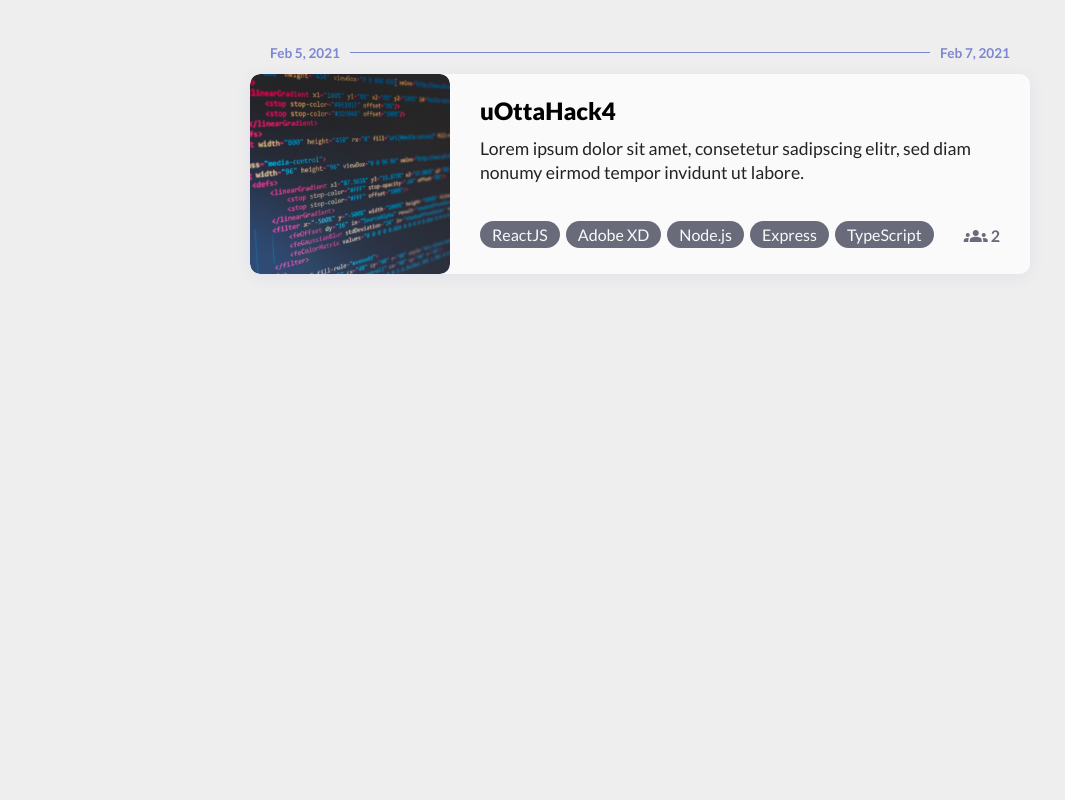
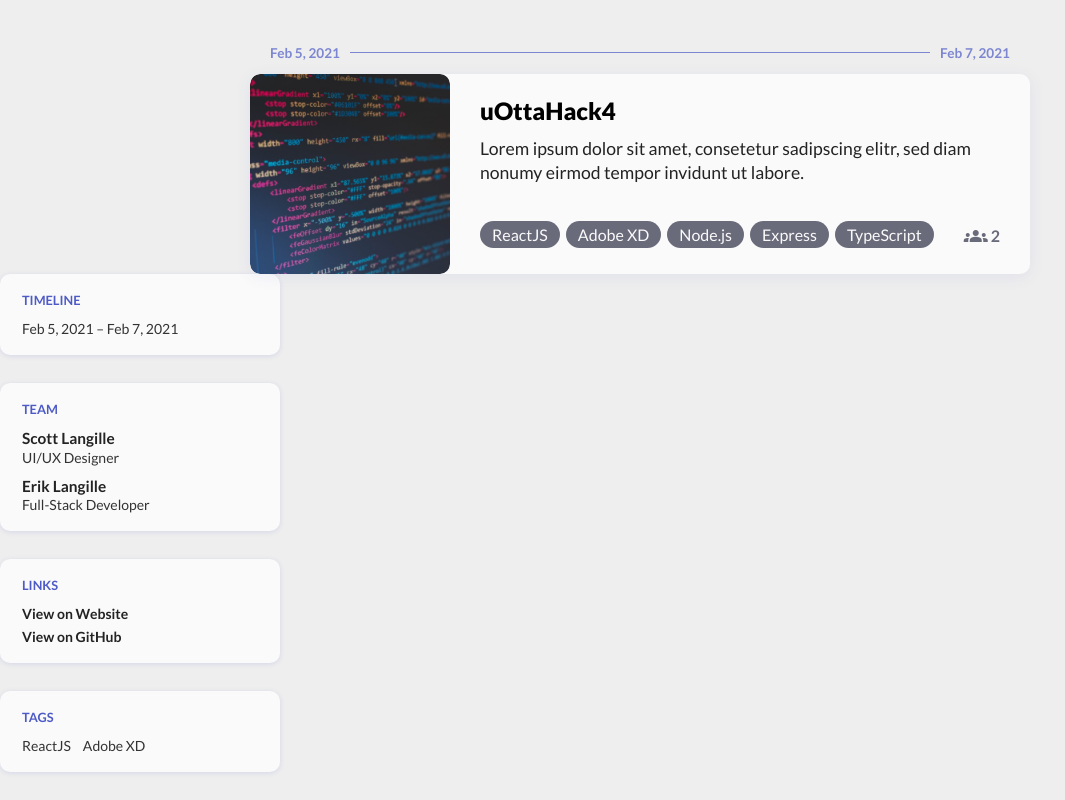
Before and after one commit to eriklangille/uOttaHack4, a React (Create React App) app in the folder showfolio/: page / in a window 1280 px wide. Shown: the part 358-1158 px from the top of the page, without its empty margins (0-1065 px from the left). Before the commit the page ends 800 px from the top, so only its background shows below. Built offline with nearby package versions, Linux system fonts and the light colour scheme.

Commit message:
InfoBox component

```diff
--- a/showfolio/src/App.tsx
+++ b/showfolio/src/App.tsx
@@ -3,6 +3,7 @@ import './App.scss';
 import Header from './components/Header';
 import Profile from './components/Profile';
 import ProjectList from './components/ProjectList';
+import InfoBox from './components/InfoBox';
 
 function App() {
   return (
@@ -14,6 +15,27 @@ function App() {
         Avatar={process.env.PUBLIC_URL + '/users/scottlangille/avatar.jpg'}
       />
       <ProjectList/>
+
+      <InfoBox Title="Timeline">
+        <p>Feb 5, 2021 – Feb 7, 2021</p>
+      </InfoBox>
+      <InfoBox Title="Team">
+        <a href="#">Scott Langille</a>
+        <p>UI/UX Designer</p>
+        <a href="#">Erik Langille</a>
+        <p>Full-Stack Developer</p>
+      </InfoBox>
+      <InfoBox Title="Links" Style="links">
+      <p><a href="#">View on Website</a></p>
+      <p><a href="#">View on GitHub</a></p>
+      </InfoBox>
+      <InfoBox Title="Tags" Style="tags">
+        <div>
+          <span>ReactJS</span>
+          <span>Adobe XD</span>
+        </div>
+      </InfoBox>
+
     </div>
   );
 }
--- /dev/null
+++ b/showfolio/src/components/InfoBox.tsx
@@ -0,0 +1,25 @@
+import React, {FunctionComponent } from 'react';
+import style from '../styles/InfoBox.module.scss';
+
+type InfoBoxProps = {
+  Title: string,
+  Style?: string,
+}
+
+const InfoBox: FunctionComponent<InfoBoxProps> = ({ children, Title, Style }) => {
+  Style = Style || ""
+  return (
+    <div className={style.infobox}>
+        <div className={style.title}>
+            <p>
+                {Title}
+            </p>
+        </div>
+        <div className={`${style.content} ${style[`${Style}`]}`}>
+            {children}
+        </div>
+    </div>
+  );
+}
+
+export default InfoBox
--- /dev/null
+++ b/showfolio/src/styles/InfoBox.module.scss
@@ -0,0 +1,75 @@
+@import './Colors.scss';
+
+.infobox {
+    width: 280px;
+    box-sizing: border-box;
+    padding: 18px 22px;
+    border-radius: 10px;
+
+    background-color: $white;
+    box-shadow: 0px 1px 5px 0 rgba($primary, 0.16);
+
+    margin-bottom: 28px;
+}
+
+.title {
+    text-transform: uppercase;
+    color: $primary;
+    font-weight: bold;
+
+    font-size: 0.8em;
+
+    p {
+        margin: 0;
+    }
+}
+
+.content {
+    margin-top: 12px;
+
+    font-size: 14px;
+    color: $text-bl2;
+
+    p {
+        margin: 0;
+        margin-top: 0.1em;
+        margin-bottom: 0.8em;
+    }
+
+    p:first-child {
+        margin-top: 0;
+    }
+    p:last-child {
+        margin-bottom: 0;
+    }
+
+    a {
+        text-decoration: none;
+        font-weight: bold;
+        color: $text-bl1;
+
+        font-size: 1.1em;
+
+        &:hover {
+            color: $primary;
+        }
+    }
+}
+
+.tags {
+    display: flex;
+    flex-flow: row wrap;
+
+    span {
+        margin-right: 12px;
+    }
+}
+
+.links {
+    a {
+        font-size: 14px;
+    }
+    p {
+        margin-bottom: 6px;
+    }
+}
```
